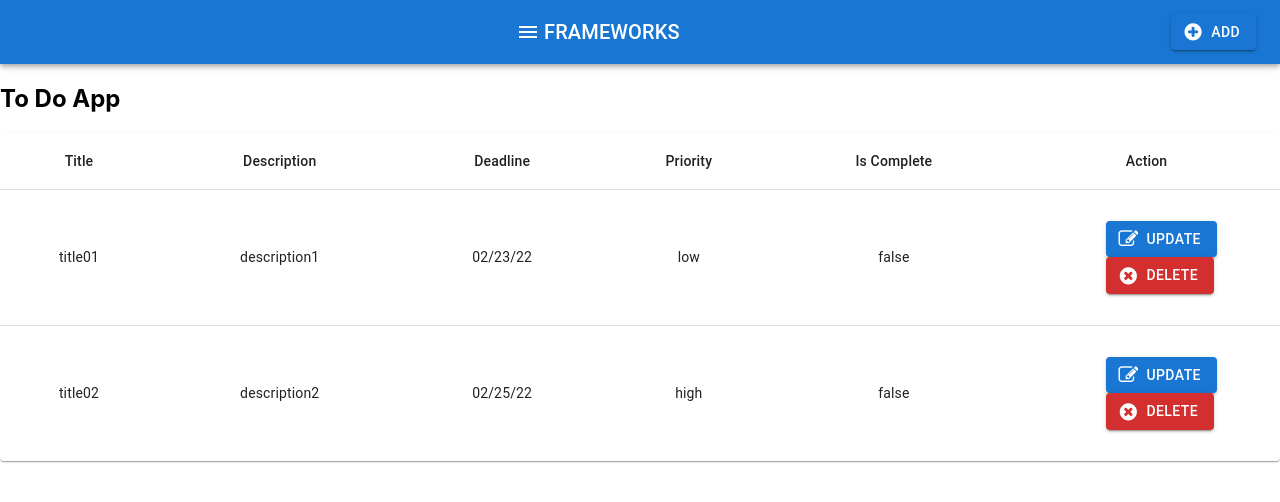
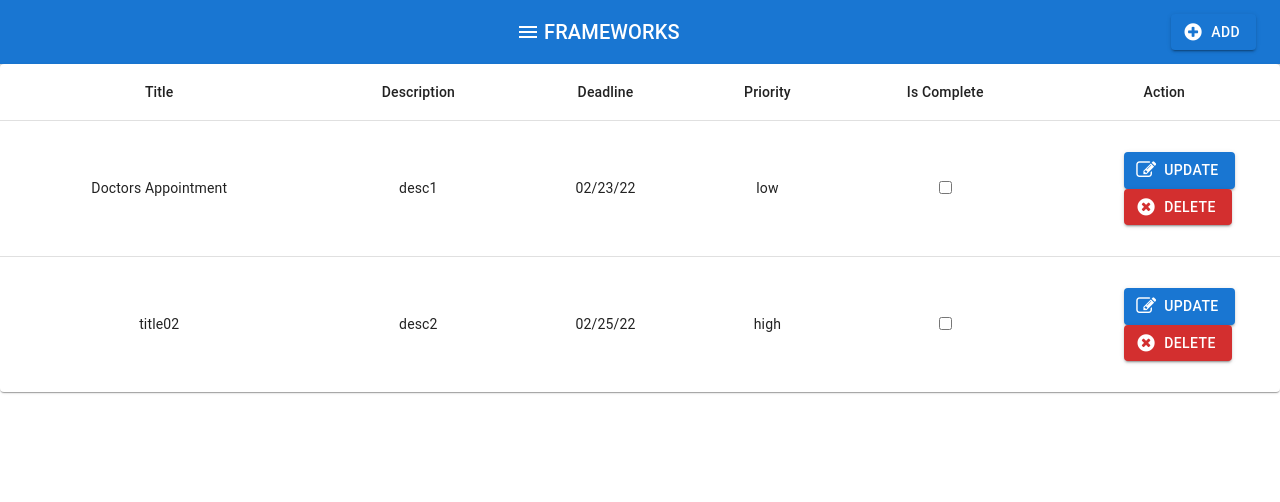
Before and after one commit to lat71/to-do-app, a React (Create React App) app: page / in a window 1280 px wide. Shown: the top 502 px of the page. Built offline with nearby package versions, Linux system fonts and the light colour scheme.

Commit message:
Added hide functionality once a task is marked as completed.

```diff
--- a/src/App.js
+++ b/src/App.js
@@ -1,13 +1,48 @@
+import { useState } from 'react';
 import ButtonAppBar from "./components/ButtonAppBar";
 import TasksTable from "./components/TasksTable";
 import "font-awesome/css/font-awesome.css";
 
 function App() {
+  const [tasks, setTasks] = useState([
+    {
+      id: 1,
+      title: 'Doctors Appointment',
+      description: 'desc1',
+      deadline: '02/23/22',
+      priority: 'low',
+      isComplete: false,
+    },
+    {
+      id: 2,
+      title: 'title02',
+      description: 'desc2',
+      deadline: '02/25/22',
+      priority: 'high',
+      isComplete: false,
+    },
+  ])
+
+  // Add Task
+  const addTask = (task) => {
+    const id = Math.floor(Math.random() * 10000 + 1);
+    const newTask = { id, ...task }
+    setTasks([...tasks, newTask])
+  }
+
+  // Toggle Edit Button
+  const toggleEdit = (id) => {
+    setTasks(
+      tasks.map((task) =>
+        task.id === id ? {...task, isComplete: !task.isComplete} : task
+        )
+      )
+  }
+
   return (
     <div className="App">
       <ButtonAppBar />
-      <h2>To Do App</h2>
-      <TasksTable />
+      <TasksTable tasks={tasks} toggleEdit={toggleEdit} />
     </div>
   );
 }
--- a/src/components/Task.js
+++ b/src/components/Task.js
@@ -1,9 +1,19 @@
+import { useState } from 'react';
 import TableCell from '@mui/material/TableCell';
 import TableRow from '@mui/material/TableRow';
 import Button from '@mui/material/Button';
 import Icon from '@mui/material/Icon';
 
-export default function Task({ task }) {
+export default function Task({ task, toggleEdit }) {
+    const [isComplete, setComplete] = useState(false)
+
+    const handleChange = () => {
+
+        toggleEdit(task.id);
+        console.log('The checkbox was toggled and val is', task.isComplete);
+    };
+
+    const showUpdate = task.isComplete;
 
     return (
         <TableRow
@@ -13,10 +23,20 @@ export default function Task({ task }) {
         <TableCell align="center">{task.description}</TableCell>
         <TableCell align="center">{task.deadline}</TableCell>
         <TableCell align="center">{task.priority}</TableCell>
-        <TableCell align="center">{task.isComplete}</TableCell>
+        <TableCell align="center">{task.isComplete}
+            <div className='form-control form-control-check'>
+                <input type='checkbox'  onChange={(e) =>
+                //setComplete(e.currentTarget.checked)
+                //toggleEdit(task.id)}/>
+                handleChange()} />
+            </div>
+        </TableCell>
         <TableCell align="center">
             <div className="container">
-                <Button variant="contained" color="primary" startIcon={<Icon className={"fa fa-edit"} />}>Update</Button>
+                {!showUpdate ? (
+                    <Button variant="contained" color="primary" startIcon={<Icon className={"fa fa-edit"} />}>Update</Button>
+                    ) : (" ")
+                }
                 <Button variant="contained" color="error" startIcon={<Icon className={"fa fa-times-circle"} />}>Delete</Button>
             </div>
         </TableCell>
--- a/src/components/TasksTable.js
+++ b/src/components/TasksTable.js
@@ -8,16 +8,16 @@ import TableRow from '@mui/material/TableRow';
 import Task from './Task'
 import Paper from '@mui/material/Paper';
 
-function createData(title, description, deadline, priority, isComplete) {
-  return { title, description, deadline, priority, isComplete};
-}
+// function createData(title, description, deadline, priority, isComplete) {
+//   return { title, description, deadline, priority, isComplete};
+// }
 
-const rows = [
-    createData('title01', 'description1', '02/23/22', 'low', 'false'),
-    createData('title02', 'description2', '02/25/22', 'high', 'false'),
-  ];
+// const tasks = [
+//     createData('title01', 'description1', '02/23/22', 'low', 'false'),
+//     createData('title02', 'description2', '02/25/22', 'high', 'false'),
+//   ];
 
-export default function TasksTable() {
+export default function TasksTable({ tasks, toggleEdit }) {
   return (
     <TableContainer component={Paper}>
       <Table sx={{ minWidth: 650 }} aria-label="simple table">
@@ -32,8 +32,8 @@ export default function TasksTable() {
           </TableRow>
         </TableHead>
         <TableBody>
-          {rows.map((task) =>(
-                  <Task key={Math.floor(Math.random() * 10000 + 1)} task={task} />// onDelete={onDelete} onToggle={onToggle} />
+          {tasks.map((task) =>(
+                  <Task key={task.id} task={task} toggleEdit={toggleEdit} />//key={Math.floor(Math.random() * 10000 + 1)}  onDelete={onDelete} onToggle={onToggle} />
               ))}
         </TableBody>
       </Table>
```
